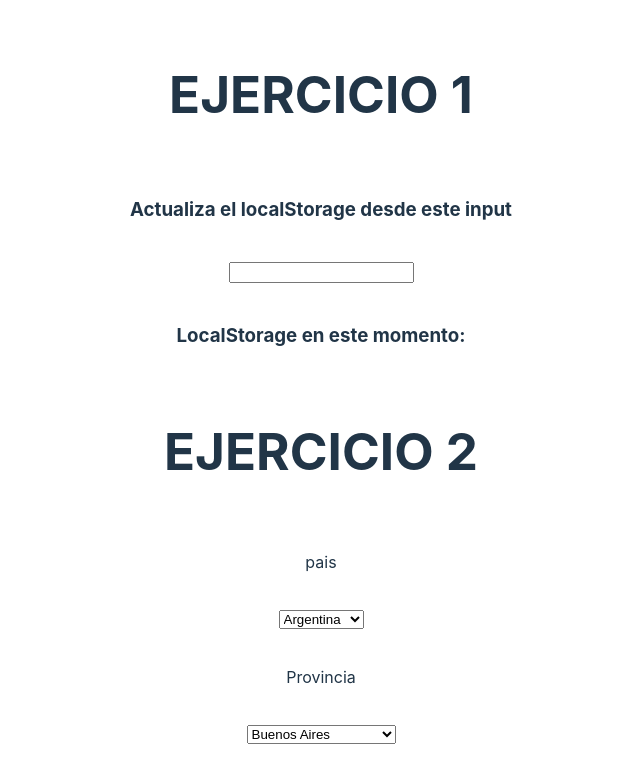
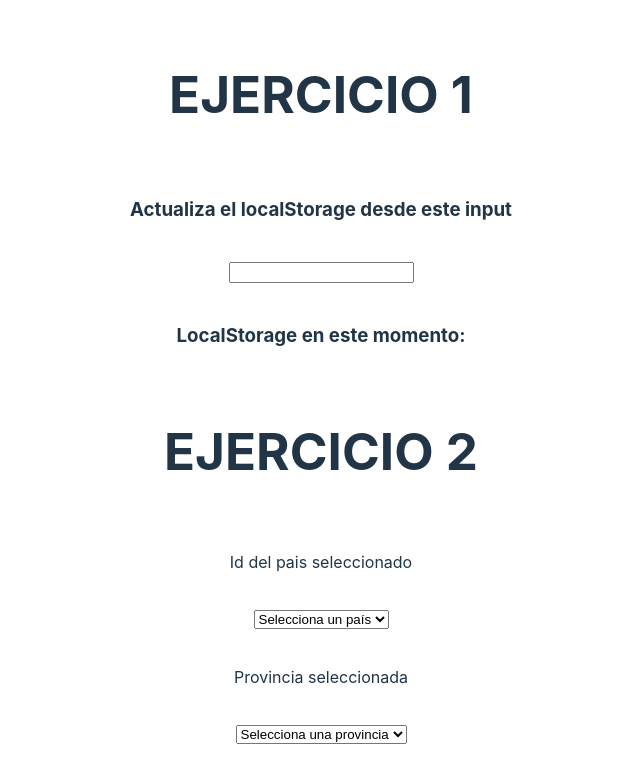
Before and after one commit to chuttmateo/ejercicios-front3, a React (Vite) app: page / in a window 1280 px wide. Shown: the top 782 px of the page, without its empty margins (319-959 px from the left). Built offline with nearby package versions, Linux system fonts and the light colour scheme.

Commit message:
filtrado

```diff
--- a/src/ejercicios/ejercicio-clase-22/Clase.jsx
+++ b/src/ejercicios/ejercicio-clase-22/Clase.jsx
@@ -26,19 +26,21 @@ function Clase() {
       <h3>LocalStorage en este momento: {dataLocal}</h3>
 
       <h1>EJERCICIO 2</h1>
-      <p>pais {country}</p>
+      <p>Id del pais seleccionado {country}</p>
       <select onChange={(e) => handleCountryChange(e.target.value)}>
+      <option value=""> Selecciona un país </option>
         {countriesList.map((c) => {
           return (
-            <option key={c.id} value={c.name}>
+            <option key={c.id} value={c.id}>
               {c.name}
             </option>
           );
         })}
       </select>
 
-      <p>Provincia {province}</p>
+      <p>Provincia seleccionada {province}</p>
       <select onChange={(e) => handleProvinceChange(e.target.value)}>
+      <option value=""> Selecciona una provincia </option>
         {provincesList.map((p) => {
           return (
             <option key={p.id} value={p.name}>
--- a/src/ejercicios/ejercicio-clase-22/ejercicio-2/useLocation.jsx
+++ b/src/ejercicios/ejercicio-clase-22/ejercicio-2/useLocation.jsx
@@ -1,13 +1,18 @@
-import { useState } from "react";
+import { useEffect, useState } from "react";
 import paises from "../../../fakeApi/paises.json";
 import provincias from "../../../fakeApi/provincias.json";
 
 function useLocation() {
   const [paisSeleccionado, setPaisSeleccionado] = useState("");
   const [provinciaSeleccionada, setProvinciaSeleccionada] = useState("");
+  const [provincesList, setProvinciasList] = useState([])
 
-  function handleCountryChange(nuevoPais) {
-    setPaisSeleccionado(nuevoPais);
+  useEffect(() => {
+    setProvinciasList(provincias.filter((provincia)=>provincia.country === paisSeleccionado))
+  },[paisSeleccionado,provinciaSeleccionada])
+
+  function handleCountryChange(pais) {
+    setPaisSeleccionado(pais)
   }
 
   function handleProvinceChange(nuevaProvincia) {
@@ -18,7 +23,7 @@ function useLocation() {
     country: paisSeleccionado,
     province: provinciaSeleccionada,
     countriesList: paises,
-    provincesList: provincias,
+    provincesList,
     handleCountryChange,
     handleProvinceChange,
   };
```
